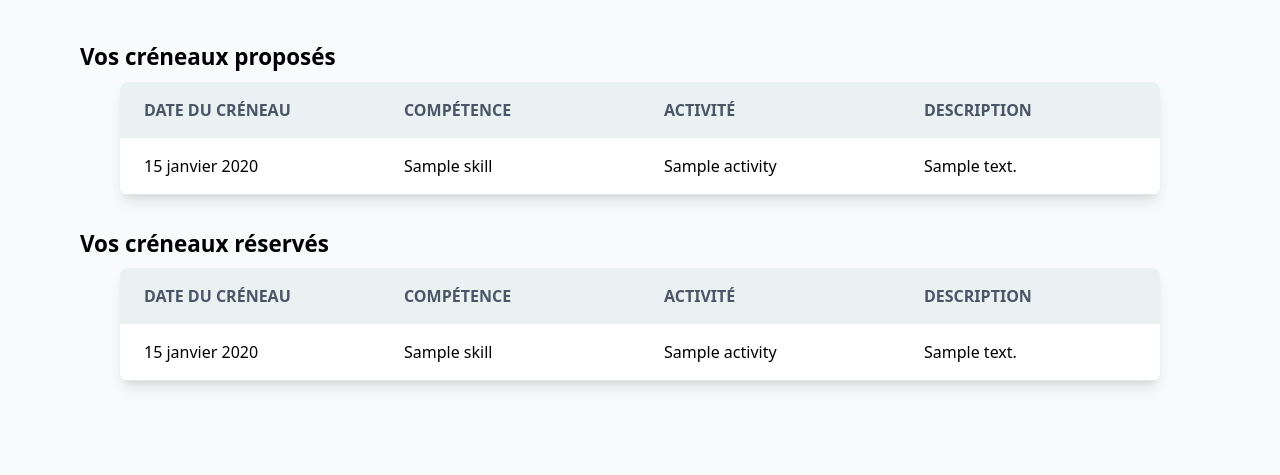
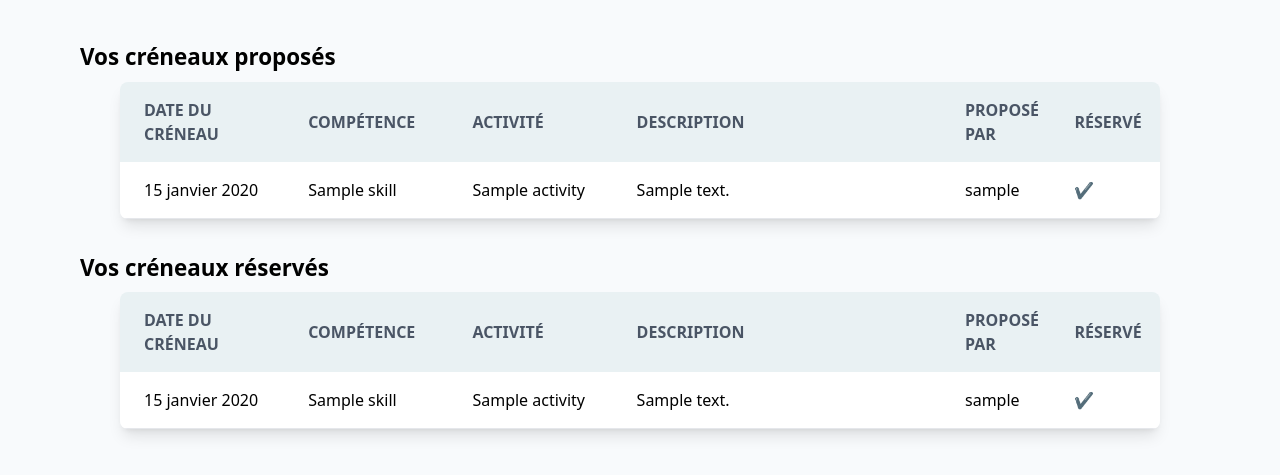
Before and after one commit to SamuelFMS/17-Evaluation-Web-Python, a Django app: page /my-activities/ in a window 1280 px wide. Shown: the part 96-571 px from the top of the page. Run offline with Django 5.2, Linux system fonts and the light colour scheme; a user stored in the database is signed in; tables that the repository leaves empty hold one stand-in row (values such as "Sample post").

Commit message:
feat: Plus d'informations dans le tableau

```diff
--- a/djangoevaluation/echangecompetence/templates/echangecompetence/tableau_creneau.html
+++ b/djangoevaluation/echangecompetence/templates/echangecompetence/tableau_creneau.html
@@ -7,7 +7,10 @@
                 <th class="w-1/4 py-4 px-6 text-left text-gray-600  font-bold uppercase">Date du créneau</th>
                 <th class="w-1/4 py-4 px-6 text-left text-gray-600 font-bold uppercase">Compétence</th>
                 <th class="w-1/4 py-4 px-6 text-left text-gray-600 font-bold uppercase">Activité</th>
-                <th class="w-1/4 py-4 px-6 text-left text-gray-600 font-bold uppercase">Description</th>
+                <th class="w-1/2 py-4 px-6 text-left text-gray-600 font-bold uppercase">Description</th>
+                <th class="w-1/6 py-4 px-6 text-left text-gray-600 font-bold uppercase">Proposé par</th>
+                <th class="w-1/6 py-4 px-6 text-left text-gray-600  font-bold uppercase">Réservé</th>
+
             </tr>
         </thead>
         <tbody class="bg-white">
@@ -17,6 +20,8 @@
                 <td class="py-4 px-6 border-b border-gray-200 truncate">{{ planned_activity.activity.skill.name }}</td>
                 <td class="py-4 px-6 border-b border-gray-200 truncate">{{ planned_activity.activity.name }}</td>
                 <td class="py-4 px-6 border-b border-gray-200 truncate">{{ planned_activity.description }}</td>
+                <td class="py-4 px-6 border-b border-gray-200 truncate">{{ planned_activity.user }}</td>
+                <td class="py-4 px-6 border-b border-gray-200 truncate">{% if planned_activity.reserved_by %}✔️{% else %}{% endif %}</td>
             </tr>
             {% endfor %}
         </tbody>
```
